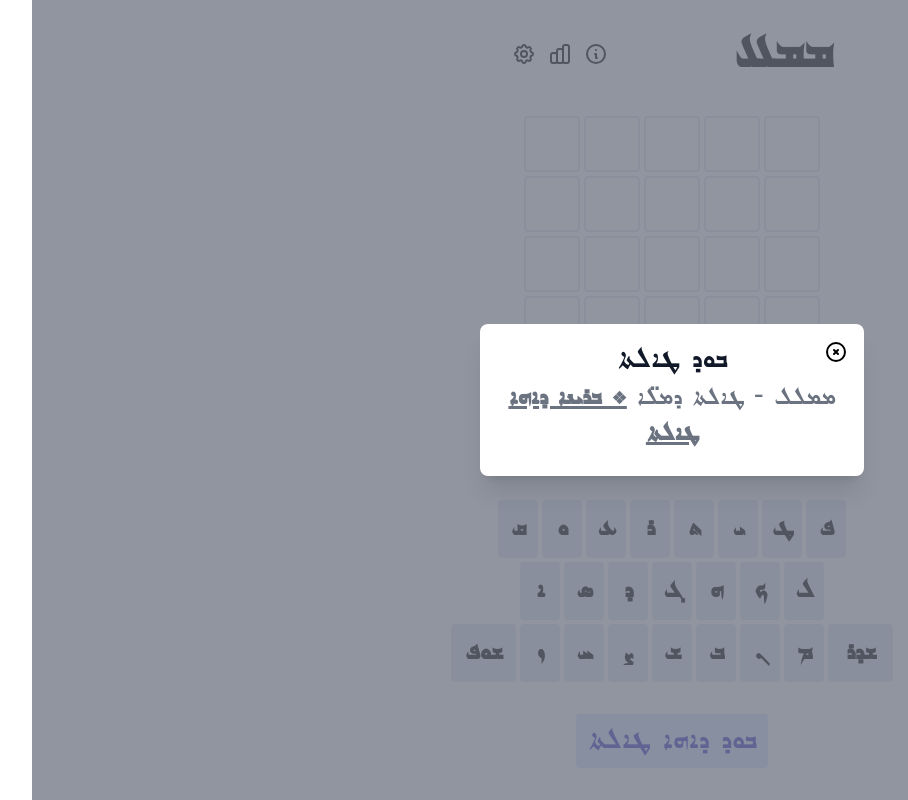
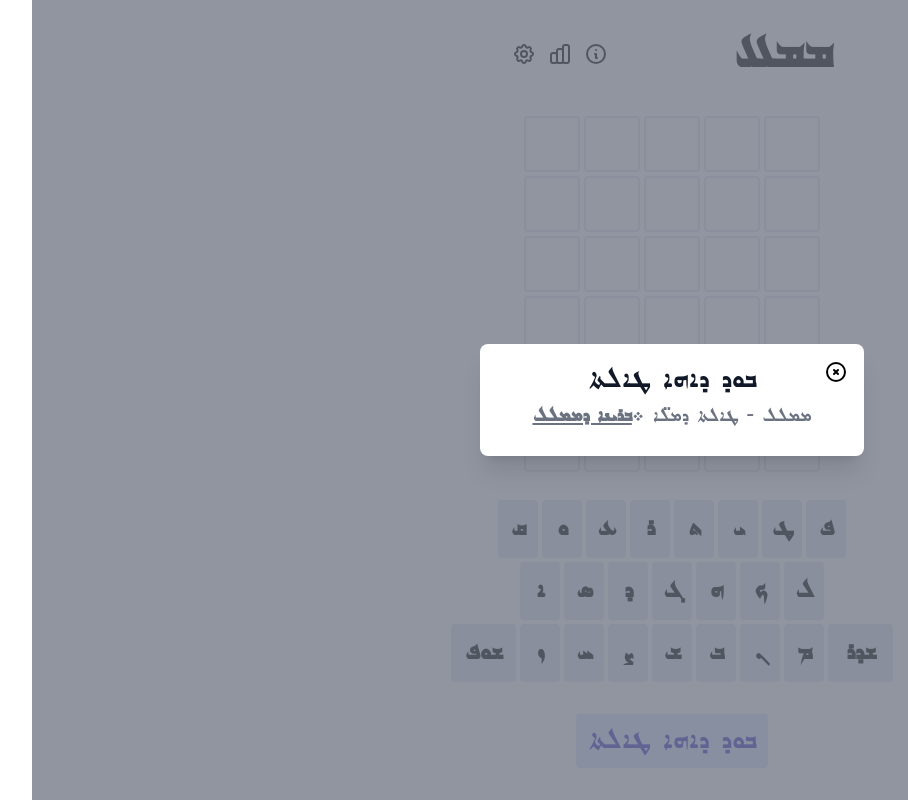
Before and after one commit to SargisYonan/Mamlal, a React (Create React App) app: page / in a window 1280 px wide. Both pictures are taken after a click on the button "ܒܘܕ ܕܐܗܐ ܛܐܠܬܐ". Shown: the part 64-864 px from the top of the page, without its empty margins (287-1195 px from the left). Built offline with nearby package versions, Linux system fonts and the light colour scheme.

Commit message:
changed about section

```diff
--- a/src/components/modals/AboutModal.tsx
+++ b/src/components/modals/AboutModal.tsx
@@ -7,15 +7,15 @@ type Props = {
 
 export const AboutModal = ({ isOpen, handleClose }: Props) => {
   return (
-    <BaseModal title="ܒܘܕ ܛܐܠܬܐ" isOpen={isOpen} handleClose={handleClose}>
-      <p className="text-3xl text-gray-500 dark:text-gray-300">
-        ܡܡܠܠ - ܛܐܠܬܐ ܕܡܠ̈ܐ{' '}
+    <BaseModal title="ܒܘܕ ܕܐܗܐ ܛܐܠܬܐ" isOpen={isOpen} handleClose={handleClose}>
+      <p className="text-2xl text-gray-500 dark:text-gray-300">
+         ܡܡܠܠ - ܛܐܠܬܐ ܕܡܠ̈ܐ{' '}
+         ܀
         <a
           href="https://yonan.org/"
           className="underline font-bold"
         >
-        ܀
-          ܒܪܝܢܐ ܕܐܗܐ ܛܐܠܬܐ
+          ܒܪܝܢܐ ܕܡܡܠܠ
         </a>{' '}
       </p>
     </BaseModal>
```
